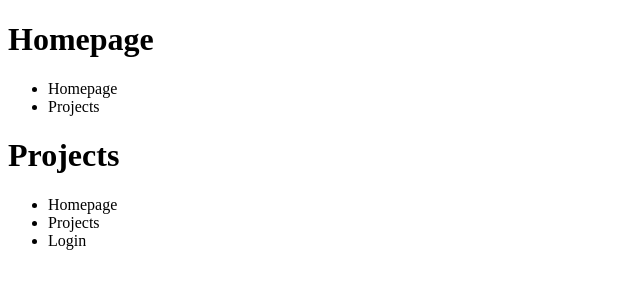
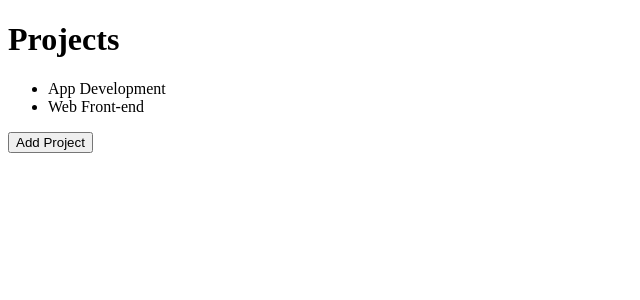
Before and after one commit to lucijr/conceitos-dev, a React app in the folder frontend/: page / in a window 1280 px wide. Shown: the top 300 px of the page, without its empty margins (0-640 px from the left). Built offline with nearby package versions, Linux system fonts and the light colour scheme.

Commit message:
chore: Learn concepts of State and Immutability.

```diff
--- a/frontend/src/App.js
+++ b/frontend/src/App.js
@@ -1,29 +1,40 @@
-import React from 'react';
+import React, { useState } from 'react';
 import Header from './components/Header';
 
 /**
  * Component
  * Property
- * State
+ * State & Immutability
  */
 
 
 function App() {
+  //
+  const [projects, setProjects] = useState(['App Development', 'Web Front-end']);
+
+  /**
+   * useState returns an array with 2 positions.
+   *
+   * 1. Variable with initial value.
+   * 2. Function to update this value.
+   */
+
+  //Start a fuction with handle = User Action.
+  function handleAddProject(){
+    //projects.push(`New Project ${Date.now()}`);
+    setProjects([...projects,`New Project ${Date.now()}`]);
+
+  }
+
   return (
     <>
-      <Header title="Homepage">
-        <ul>
-          <li>Homepage</li>
-          <li>Projects</li>
-        </ul>
-      </Header>
-      <Header title="Projects">
-        <ul>
-          <li>Homepage</li>
-          <li>Projects</li>
-          <li>Login</li>
-        </ul>
-      </Header>
+      <Header title="Projects"/>
+
+      <ul>
+        {projects.map(project => <li key={project} >{project}</li>)}
+      </ul>
+
+      <button type="button" onClick={handleAddProject}>Add Project</button>
     </>
   );
 }
--- a/frontend/src/components/Header.js
+++ b/frontend/src/components/Header.js
@@ -1,11 +1,9 @@
 import React from 'react';
 
-export default function Header({ title, children }) {
+export default function Header({ title }) {
   return (
     <header>
       <h1>{title}</h1>
-
-      {children}
     </header>
 
   );
```
